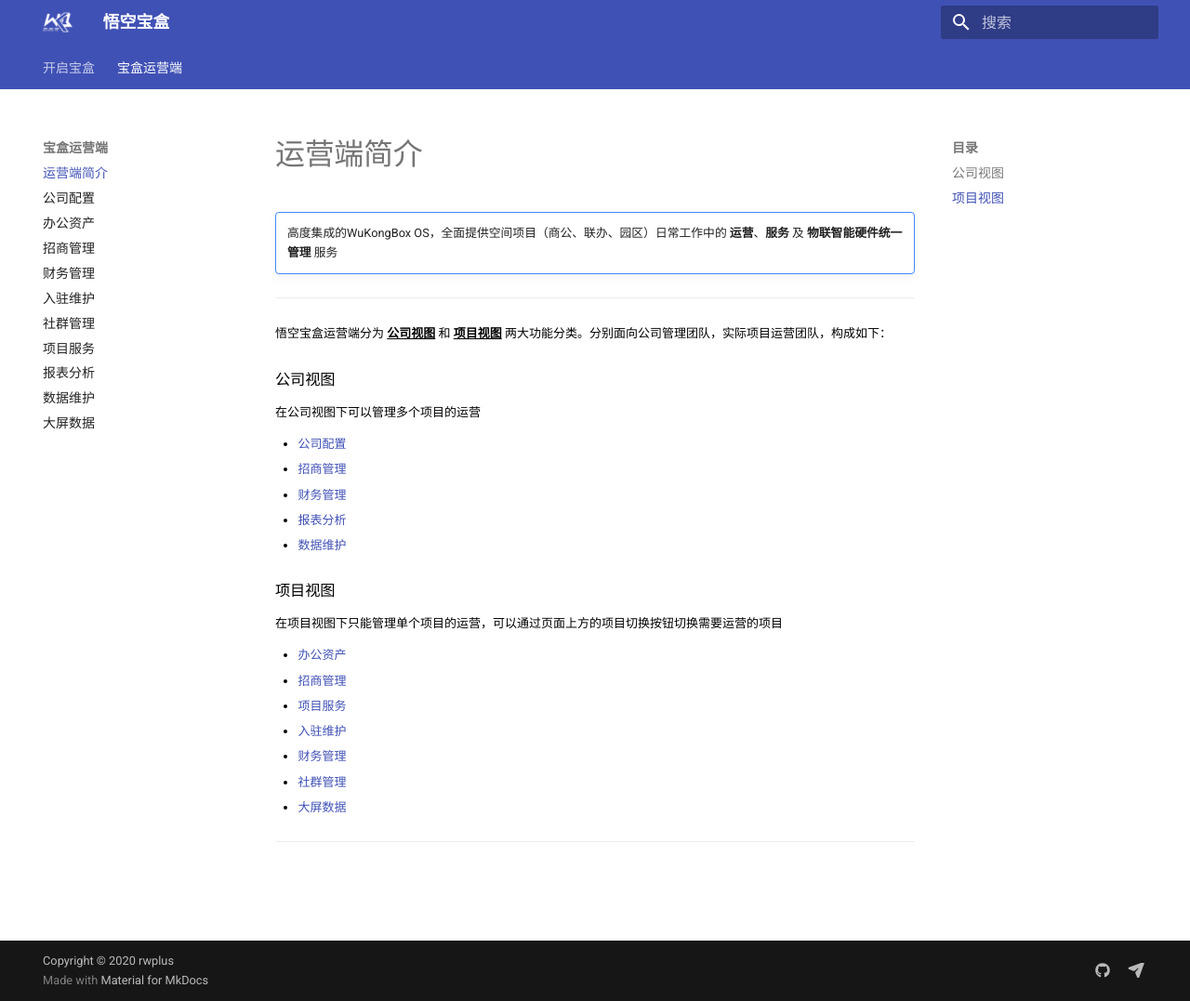
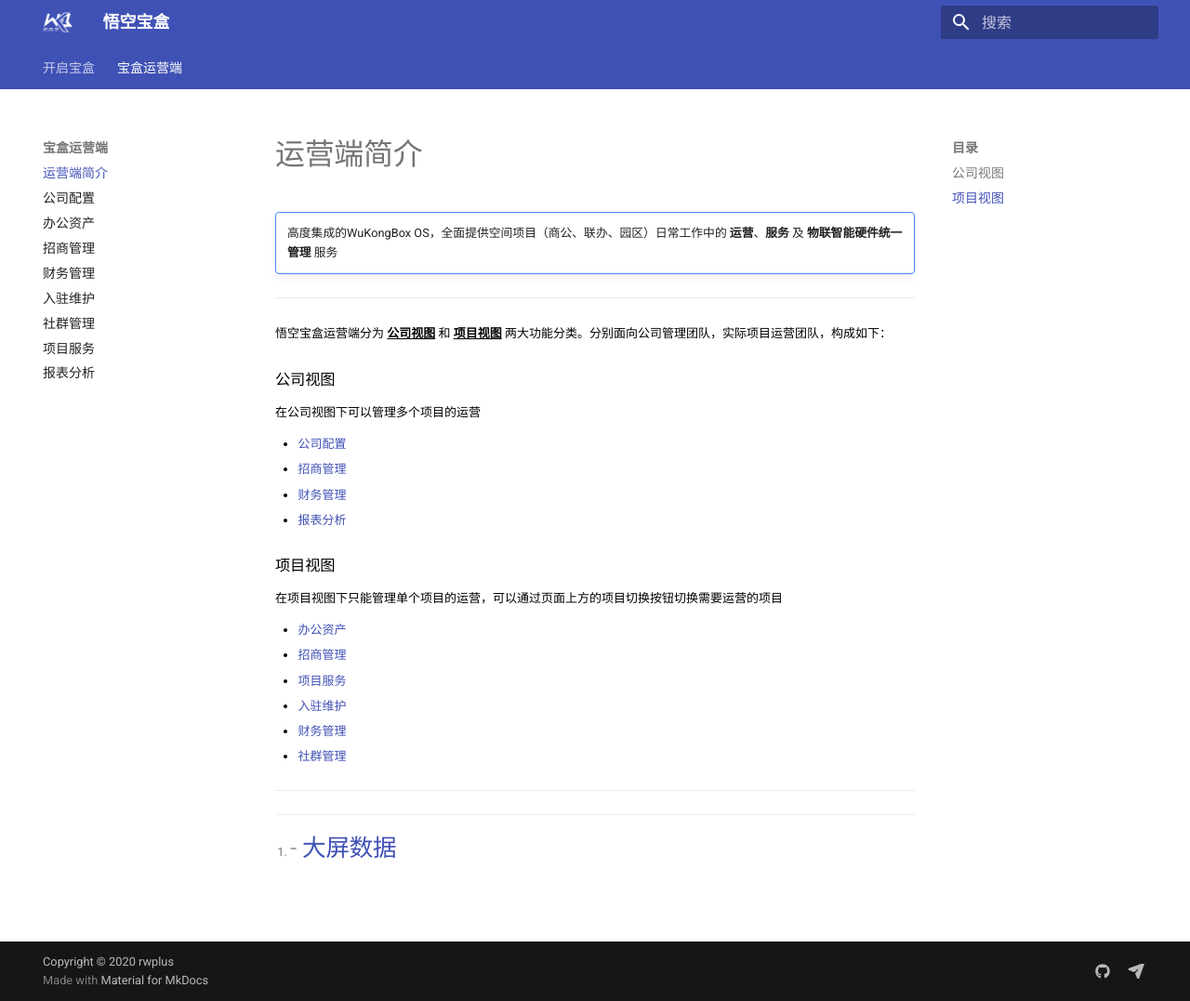
Before and after one commit to wukongbox/docs_stage, an MkDocs documentation site: the page built from docs/V4/002.md, in a window 1280 px wide and 1077 px high. Shown: the whole window at 93% size. Built offline with MkDocs 1.6.1 and Material for MkDocs 9.7.7, drawn with Linux system fonts in a browser that asks for light colours.

Commit message:
no message

```diff
--- a/docs/V4/002.md
+++ b/docs/V4/002.md
@@ -15,7 +15,8 @@
 - <font color=#3F51B5> [招商管理](030.md)  </font>
 - <font color=#3F51B5> [财务管理](040.md)  </font>
 - <font color=#3F51B5> [报表分析](080.md)  </font>
-- <font color=#3F51B5> [数据维护](090.md)  </font>
+
+[^_^]: #  - <font color=#3F51B5> [数据维护](090.md)  </font>
 
 ###项目视图
 在项目视图下只能管理单个项目的运营，可以通过页面上方的项目切换按钮切换需要运营的项目
@@ -27,7 +28,8 @@
 - <font color=#3F51B5> [入驻维护](050.md)  </font>
 - <font color=#3F51B5> [财务管理](040.md)  </font>
 - <font color=#3F51B5> [社群管理](060.md)  </font>
-- <font color=#3F51B5> [大屏数据](110.md)  </font>
+
+[^_^]: #   - <font color=#3F51B5> [大屏数据](110.md)  </font>
 
 </font>
 ***
--- a/mkdocs.yml
+++ b/mkdocs.yml
@@ -31,8 +31,6 @@
     - V4/060.md
     - V4/070.md
     - V4/080.md
-    - V4/090.md
-    - V4/110.md
 markdown_extensions:
   - admonition
   - pymdownx.tabbed
```
